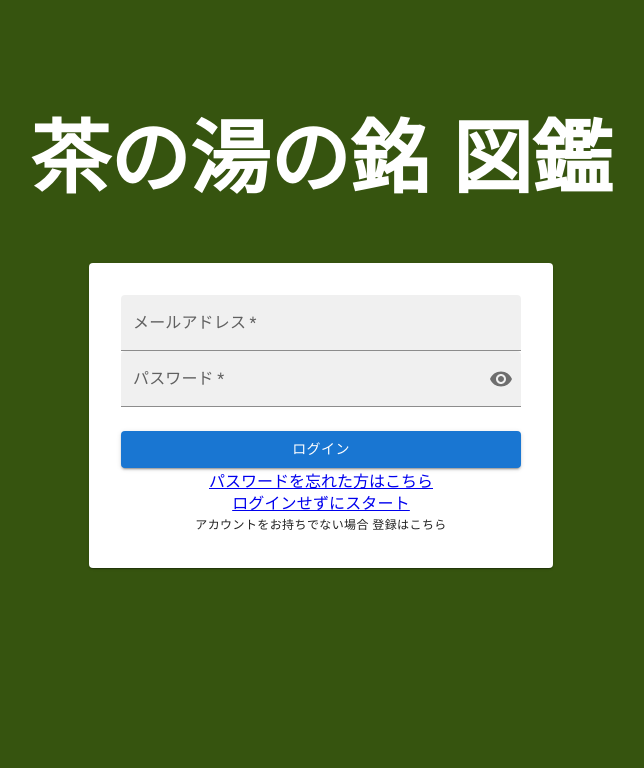
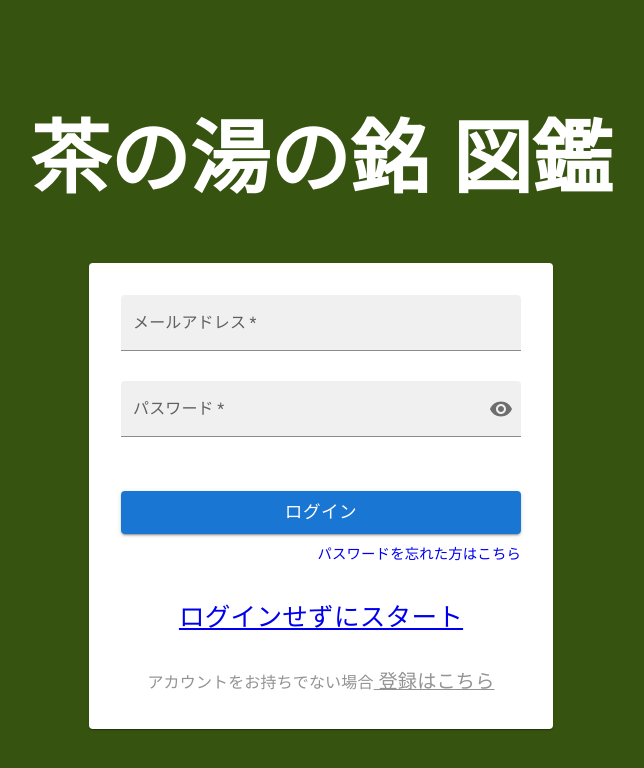
Before and after one commit to oolongtarou/tea-ceremony-inscription, a React (Vite) app in the folder react-app/: page / in a window 1280 px wide. Shown: the top 768 px of the page, without its empty margins (319-963 px from the left). Built offline with nearby package versions, Linux system fonts and the light colour scheme.

Commit message:
update: ログイン画面のデザインを修正した。

```diff
--- /dev/null
+++ b/react-app/src/components/atoms/CustomTheme.ts
@@ -0,0 +1,15 @@
+import { createTheme } from '@mui/material/styles';
+
+export const MuiFormHelperTextTheme = createTheme(
+    {
+        components: {
+            MuiFormHelperText: {
+                styleOverrides: {
+                root: {
+                    marginTop: 0,
+                    height: 0,
+                }
+            }
+        }
+    }
+})
--- a/react-app/src/components/atoms/MailAddressTextField.tsx
+++ b/react-app/src/components/atoms/MailAddressTextField.tsx
@@ -1,5 +1,7 @@
-import {  IconButton, InputAdornment, TextField} from "@mui/material";
+import { TextField} from "@mui/material";
 import { UseFormRegisterReturn } from "react-hook-form"
+import { ThemeProvider } from '@mui/material/styles';
+import { MuiFormHelperTextTheme } from "./CustomTheme";
 
 interface MailAddressFieldProps {
     formRegtiser: UseFormRegisterReturn<string>
@@ -9,7 +11,9 @@ interface MailAddressFieldProps {
 
 export default function MailAddressTextField(props:MailAddressFieldProps) {
     return (
+        <ThemeProvider theme={MuiFormHelperTextTheme}>
             <TextField
+            sx={{marginBottom: "30px"}}
             type= "text"
             label="メールアドレス"
             variant="filled"
@@ -19,5 +23,6 @@ export default function MailAddressTextField(props:MailAddressFieldProps) {
             helperText={props.helperText}
             {...props.formRegtiser}
             />
+        </ThemeProvider>
     )
 }
--- a/react-app/src/components/atoms/PasswordTextField.tsx
+++ b/react-app/src/components/atoms/PasswordTextField.tsx
@@ -4,6 +4,8 @@ import { UseFormRegisterReturn } from "react-hook-form"
 import VisibilityIcon from "@mui/icons-material/Visibility";
 import VisibilityOffIcon from "@mui/icons-material/VisibilityOff";
 import { useState } from "react";
+import { ThemeProvider } from '@mui/material/styles';
+import { MuiFormHelperTextTheme } from "./CustomTheme";
 
 
 interface PasswordFieldProps {
@@ -19,7 +21,9 @@ export default function PasswordTextField(props:PasswordFieldProps) {
     }
 
     return (
+        <ThemeProvider theme={MuiFormHelperTextTheme}>
             <TextField
+            sx={{marginBottom: "30px"}}
             type={showPassword ? 'text' : 'password'}
             label="パスワード"
             variant="filled"
@@ -41,5 +45,6 @@ export default function PasswordTextField(props:PasswordFieldProps) {
             required
             {...props.formRegtiser}
             />
+        </ThemeProvider>
     )
 }
--- a/react-app/src/routes/Login.tsx
+++ b/react-app/src/routes/Login.tsx
@@ -69,21 +69,23 @@ const Login: React.FC<LoginProps> = (props) => {
 
   return (
     <form onSubmit={handleSubmit(onSubmit)}>
-      <Card sx={{ p: 4, width: "400px", m: "20px auto" }}>
+      <Card sx={{ p: 4, width: "400px", minHeight: "400px", m: "20px auto", }}>
           <MailAddressTextField error={mailAddressError} helperText={mailAddressHelperText} formRegtiser={register("mailAddress")} />
           <PasswordTextField error={passwordError} helperText={passwordHelperText} formRegtiser={register("password")} />
 
           <Box mt={3}>
-            <Button type="submit" color="primary" variant="contained" fullWidth>
+            <Button type="submit" color="primary" variant="contained" fullWidth sx={{fontSize: "1.1rem", marginBottom: "10px"}}>
               ログイン
             </Button>
-              <Link to="#">パスワードを忘れた方はこちら</Link>
-            <Typography>
+            <Typography display="flex" justifyContent="flex-end">
+              <Link to="#" style={{ textDecoration: "none", fontSize: "0.9rem"}}>パスワードを忘れた方はこちら</Link>
+            </Typography>
+            <Typography style={{ fontSize: "1.6rem", marginTop: "2rem"}}>
               <Link to='/App'>ログインせずにスタート</Link>
             </Typography>
-            <Typography variant="caption" display="block">
+            <Typography display="block" style={{fontSize: "1rem", marginTop: "2rem", color: "#939393"}}>
               アカウントをお持ちでない場合
-              <a style={{display: "inline", cursor: "pointer"}} onClick={props.toggleLoginSignup}>&nbsp;登録はこちら</a>
+              <a style={{display: "inline", cursor: "pointer", fontSize: "1.2rem", textDecoration: "underline"}} onClick={props.toggleLoginSignup}>&nbsp;登録はこちら</a>
             </Typography>
           </Box>
       </Card>
```
Lines whose indentation alone changed are shown as unchanged.
